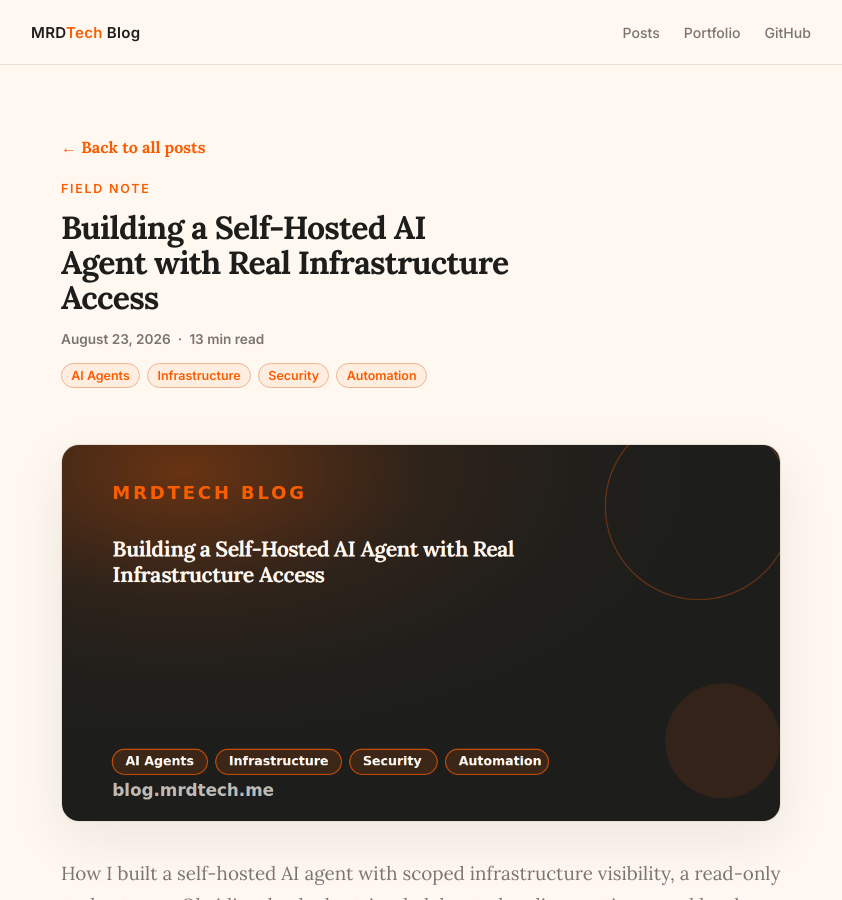
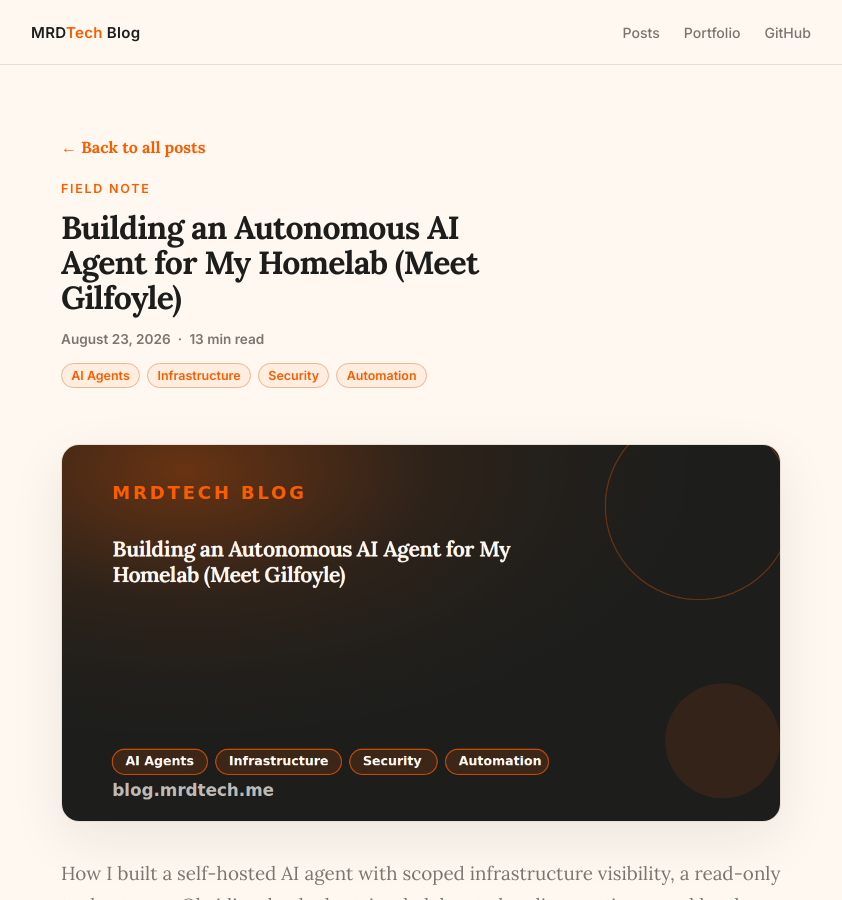
Before and after one commit to mdziegiel/mrdtech-blog, a Jekyll site: the page built from _posts/2026-08-23-building-autonomous-ai-agent-for-my-homelab-meet-gilfoyle.md, in a window 1280 px wide and 900 px high. Shown: the whole window, without its empty margins (219-1061 px from the left). Built offline with Jekyll 4.4.1, drawn with Linux system fonts in a browser that asks for light colours.

Commit message:
docs: retitle Gilfoyle homelab agent post

```diff
--- a/_posts/2026-08-23-building-self-hosted-ai-agent-real-infrastructure-access.md
+++ b/_posts/2026-08-23-building-autonomous-ai-agent-for-my-homelab-meet-gilfoyle.md
@@ -1,12 +1,12 @@
 ---
 layout: post
-title: "Building a Self-Hosted AI Agent with Real Infrastructure Access"
+title: "Building an Autonomous AI Agent for My Homelab (Meet Gilfoyle)"
 date: 2026-08-23
 excerpt: "How I built a self-hosted AI agent with scoped infrastructure visibility, a read-only tool gateway, Obsidian-backed retrieval, delegated coding runtimes, and hard lessons from a real bind-mount incident."
-og_image: /assets/og/building-self-hosted-ai-agent-real-infrastructure-access.png
-og_slug: building-self-hosted-ai-agent-real-infrastructure-access
+og_image: /assets/og/building-autonomous-ai-agent-for-my-homelab-meet-gilfoyle.png
+og_slug: building-autonomous-ai-agent-for-my-homelab-meet-gilfoyle
 image:
-  path: /assets/og/building-self-hosted-ai-agent-real-infrastructure-access.png
+  path: /assets/og/building-autonomous-ai-agent-for-my-homelab-meet-gilfoyle.png
   width: 1200
   height: 630
   alt: Self-hosted AI agent infrastructure access branded social preview image
```
Also changed, not shown: assets/og/building-autonomous-ai-agent-for-my-homelab-meet-gilfoyle.png (added), assets/og/building-autonomous-ai-agent-for-my-homelab-meet-gilfoyle.svg, assets/og/building-self-hosted-ai-agent-real-infrastructure-access.png (deleted).
